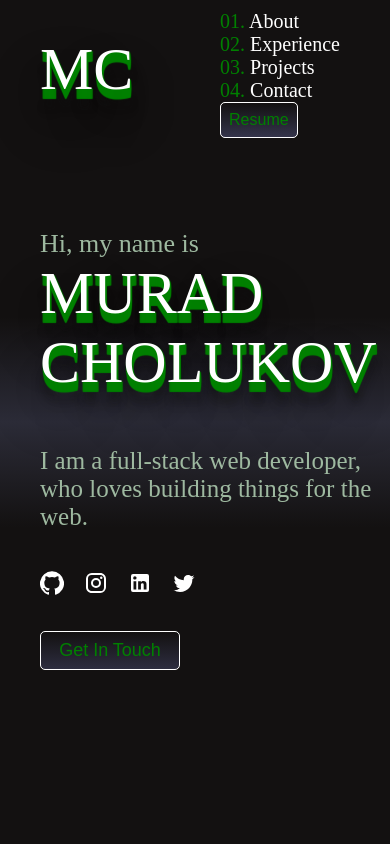
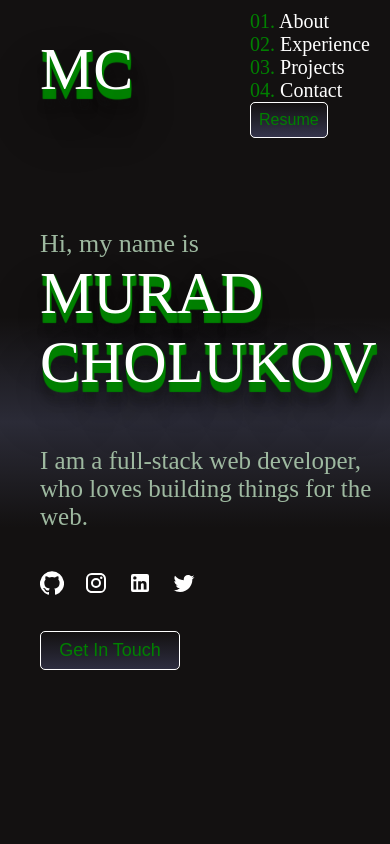
Before and after one commit to muradusa/react-portfolio, a React (Create React App) app: page / in a window 390 px wide. Shown: the top 844 px of the page. Built offline with nearby package versions, Linux system fonts and the light colour scheme.

Commit message:
making header responsive

```diff
--- a/src/Header.css
+++ b/src/Header.css
@@ -67,6 +67,7 @@
   .header__right {
     display: flex;
     flex-direction: column;
+    padding: 10px 10px 10px 10px;
     /* height: 120px; */
   }
 }
```
Also changed, not shown: 1 other file (tests, documents, lock files or other folders).
